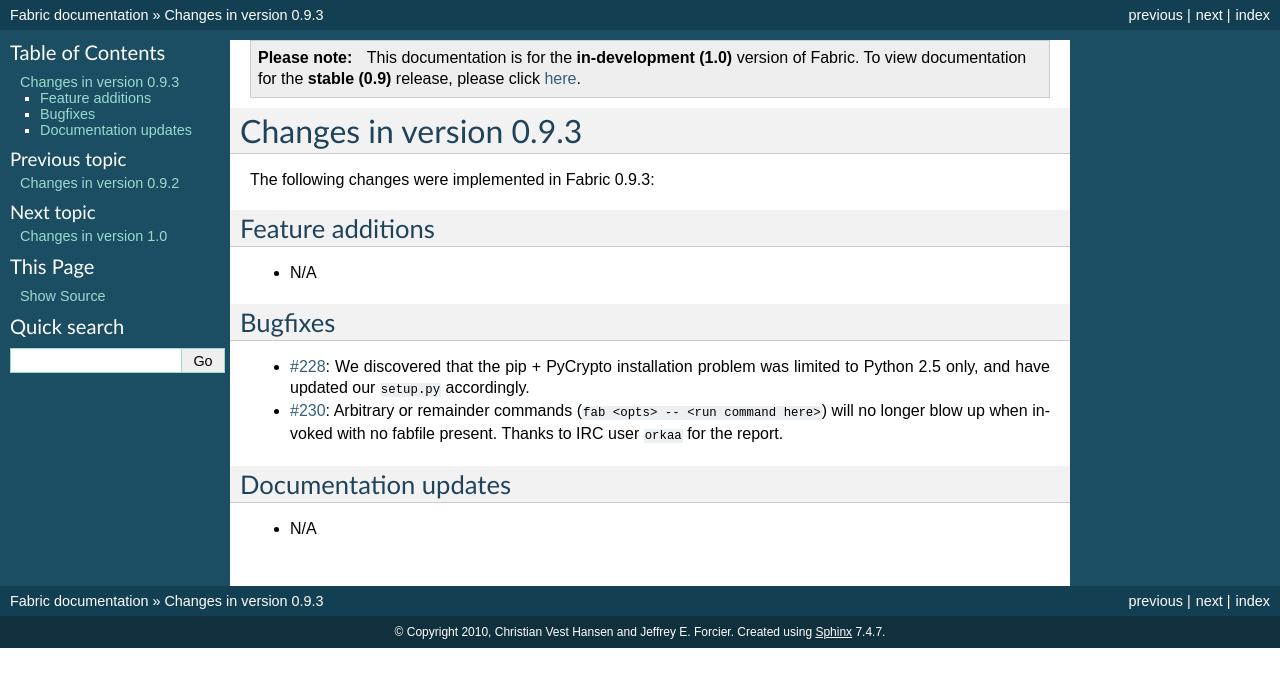
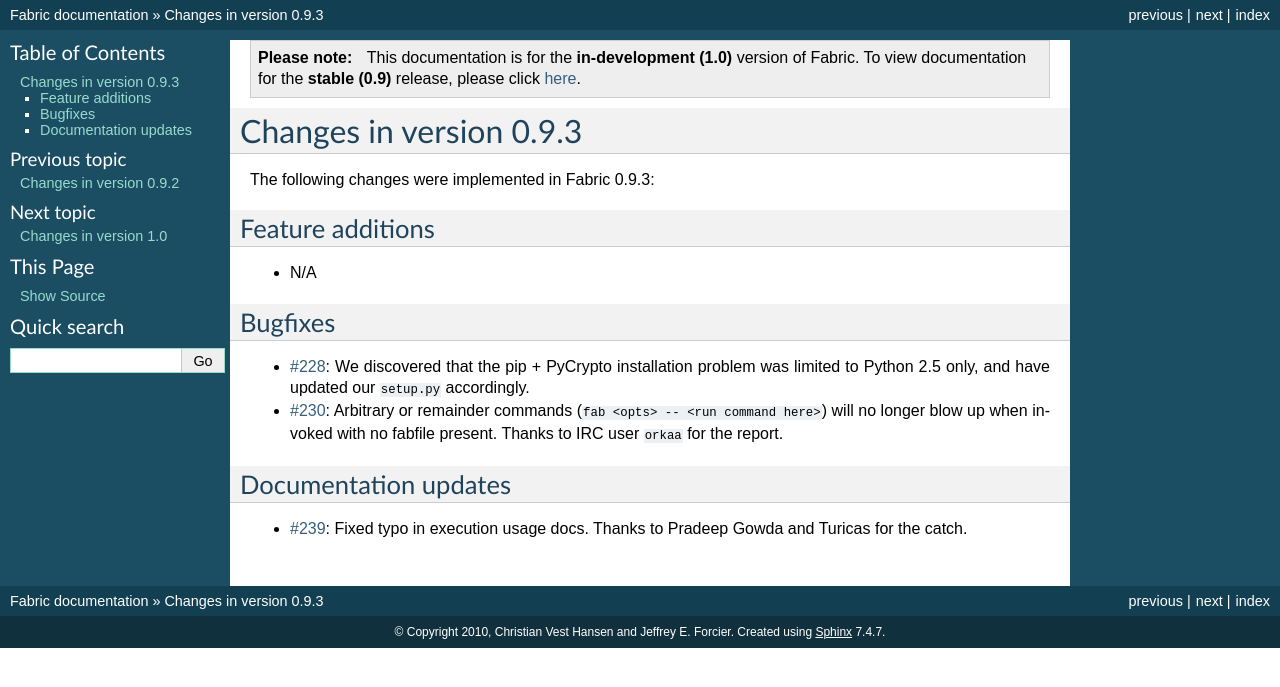
Before and after one commit to fabric/fabric, a Sphinx documentation site: the page built from docs/changes/0.9.3.rst, in a window 1280 px wide. Shown: the top 687 px of the page. Built offline with Sphinx 7.4.7, drawn with Linux system fonts in a browser that asks for light colours.

Commit message:
Implements #231

```diff
--- a/docs/changes/0.9.3.rst
+++ b/docs/changes/0.9.3.rst
@@ -23,4 +23,5 @@
 Documentation updates
 =====================
 
-* N/A
+* :issue:`239`: Fixed typo in execution usage docs. Thanks to Pradeep Gowda and
+  Turicas for the catch.
--- a/docs/usage/execution.rst
+++ b/docs/usage/execution.rst
@@ -115,8 +115,8 @@
     $ fab --list
     Available commands:
 
-      my_task    List some directories.
-      urlopen    urlopen(url [, data]) -> open file-like object
+      webservice_read   List some directories.
+      urlopen           urlopen(url [, data]) -> open file-like object
 
 Our fabfile of only one task is showing two "tasks", which is bad enough, and
 an unsuspecting user might accidentally try to call ``fab urlopen``, which
```
